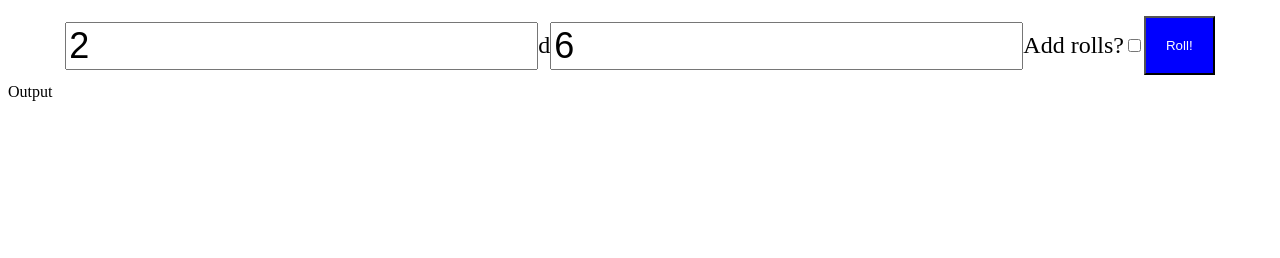
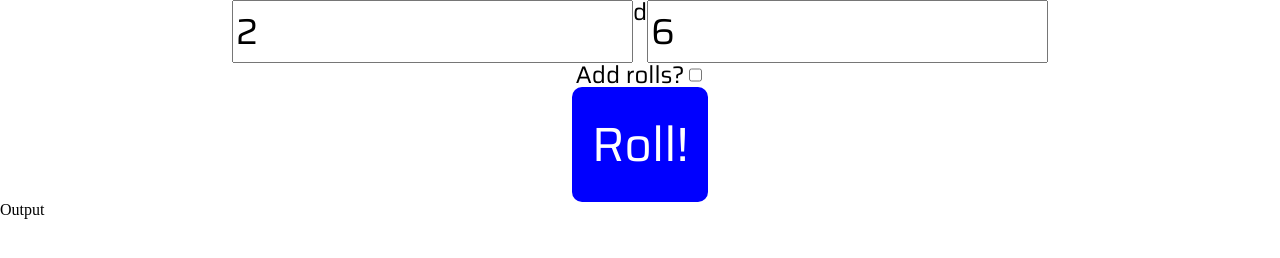
Before and after one commit to bstrong71/holyRoller, a plain HTML site: page index.html in a window 1280 px wide. Drawn offline with Linux system fonts and the light colour scheme.

Commit message:
Add style on input; add reset.css

```diff
--- a/index.html
+++ b/index.html
@@ -4,16 +4,21 @@
     <meta charset="utf-8">
     <title>Holy Roller</title>
     <link href="https://fonts.googleapis.com/css?family=Saira:200,300,400,700" rel="stylesheet">
+    <link rel="stylesheet" href="./styles/reset.css">
     <link rel="stylesheet" href="./styles/main.css">
   </head>
   <body>
     <section>
       <div id="input">
-        <input id="inputQuantity" type="number" value="2">
-        <p>d</p>
-        <input id="inputSides" type="number" value="6">
-        <label for="sumOption">Add rolls?</label>
-        <input id="sumOption" type="checkbox" name="sum">
+        <div class="row">
+          <input id="inputQuantity" type="number" value="2">
+          <p>d</p>
+          <input id="inputSides" type="number" value="6">
+        </div>
+        <div class="row">
+          <label for="sumOption">Add rolls?</label>
+          <input id="sumOption" type="checkbox" name="sum">
+        </div>
         <button id="rollButton" type="button" name="button" onclick="rollDice()">Roll!</button>
       </div>
     </section>
--- a/styles/main.css
+++ b/styles/main.css
@@ -1,18 +1,30 @@
 #input {
   align-items: center;
   display: flex;
-  flex-flow: row nowrap;
+  flex-flow: column nowrap;
+  font-family: 'Saira', Arial;
   font-size: 1.5em;
   justify-content: center;
 }
+#input .row {
+  display: flex;
+  flex-flow: row nowrap;
+}
 
 #input input {
+  font-family: 'Saira', Arial;
   font-size: 1.5em;
 }
 
 #rollButton {
   background: blue;
+  border: none;
+  border-radius: 10px;
   color: white;
   cursor: pointer;
+  font: 2em 'Saira', Arial;
   padding: 20px;
 }
+#rollButton:hover {
+  background: green;
+}
--- /dev/null
+++ b/styles/reset.css
@@ -0,0 +1,48 @@
+/* http://meyerweb.com/eric/tools/css/reset/
+   v2.0 | 20110126
+   License: none (public domain)
+*/
+
+html, body, div, span, applet, object, iframe,
+h1, h2, h3, h4, h5, h6, p, blockquote, pre,
+a, abbr, acronym, address, big, cite, code,
+del, dfn, em, img, ins, kbd, q, s, samp,
+small, strike, strong, sub, sup, tt, var,
+b, u, i, center,
+dl, dt, dd, ol, ul, li,
+fieldset, form, label, legend,
+table, caption, tbody, tfoot, thead, tr, th, td,
+article, aside, canvas, details, embed,
+figure, figcaption, footer, header, hgroup,
+menu, nav, output, ruby, section, summary,
+time, mark, audio, video {
+	margin: 0;
+	padding: 0;
+	border: 0;
+	font-size: 100%;
+	font: inherit;
+	vertical-align: baseline;
+}
+/* HTML5 display-role reset for older browsers */
+article, aside, details, figcaption, figure,
+footer, header, hgroup, menu, nav, section {
+	display: block;
+}
+body {
+	line-height: 1;
+}
+ol, ul {
+	list-style: none;
+}
+blockquote, q {
+	quotes: none;
+}
+blockquote:before, blockquote:after,
+q:before, q:after {
+	content: '';
+	content: none;
+}
+table {
+	border-collapse: collapse;
+	border-spacing: 0;
+}
```
